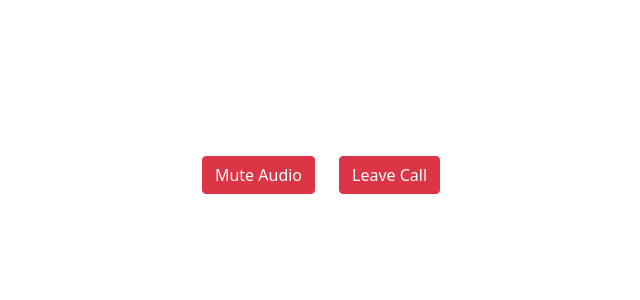
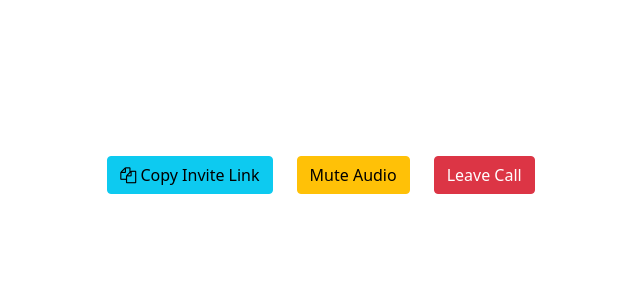
Before and after one commit to shriyanshibhadada/Project, a React (Create React App) app in the folder teams-clone/: page /1 in a window 1280 px wide. Shown: the top 300 px of the page, without its empty margins (319-959 px from the left). Built offline with nearby package versions, Linux system fonts and the light colour scheme; no server answers.

Commit message:
copy url

```diff
--- a/teams-clone/package.json
+++ b/teams-clone/package.json
@@ -10,10 +10,13 @@
     "axios": "^0.21.1",
     "bootstrap": "^5.0.1",
     "font-awesome": "^4.7.0",
+    "mdb-react-ui-kit": "^1.0.0-beta7",
+    "mdbreact": "^5.0.2",
     "moment": "^2.29.1",
     "react": "^17.0.2",
     "react-copy-to-clipboard": "^5.0.3",
     "react-dom": "^17.0.2",
+    "react-fontawesome": "^1.7.1",
     "react-router-dom": "^5.2.0",
     "react-scripts": "4.0.3",
     "shortid": "^2.2.16",
--- a/teams-clone/src/component/Meetingpage.js
+++ b/teams-clone/src/component/Meetingpage.js
@@ -4,6 +4,10 @@ import { useHistory, useParams } from 'react-router-dom';
 import Peer from 'simple-peer';
 import { postRequest, getRequest } from '../utils/RequestApis';
 import io from 'socket.io-client';
+import React from 'react';
+import { MDBIcon } from 'mdb-react-ui-kit';
+// import 'mdbreact/dist/css/mdb.css';
+import 'font-awesome/css/font-awesome.min.css'
 
 let peer = null;
 const socket = io.connect("http://localhost:5000");
@@ -110,17 +114,22 @@ const Meetingpage = () => {
                 <div className="col-6" >
                     {/* my vid */}
                     <video playsInline muted ref={myVideo} autoPlay />
-                    {/* <myvideo src="" controls></myvideo>  */}
                 </div>
                 <div className="col-6">
                     {/* user vid */}
-                    {/* <video src="" controls></video> */}
                     <video playsInline ref={userVideo} autoPlay />
                 </div>
             </div>
             <div className="row justify-content-md-center">
-            <div className = "col-md-auto">
-                    <button onClick={() => changeAudio(isAudio)} className="btn btn-danger">{isAudio ? `Mute Audio` :  `Unmute Audio`}</button>
+                <div  className = "col-md-auto">
+                    <button className="btn btn-info" onClick={() => navigator.clipboard.writeText(url)} >
+                        <i class="fa fa-copy"></i>
+                        {"   "}
+                        Copy Invite Link
+                    </button>
+                </div>
+                <div className = "col-md-auto">
+                    <button onClick={() => changeAudio(isAudio)} className="btn btn-warning">{isAudio ? `Mute Audio` :  `Unmute Audio`}</button>
                 </div>
                 <div className = "col-md-auto">
                     <button onClick={disconnectCall} className="btn btn-danger">Leave Call</button>
```
Also changed, not shown: 1 other file (tests, documents, lock files or other folders).
